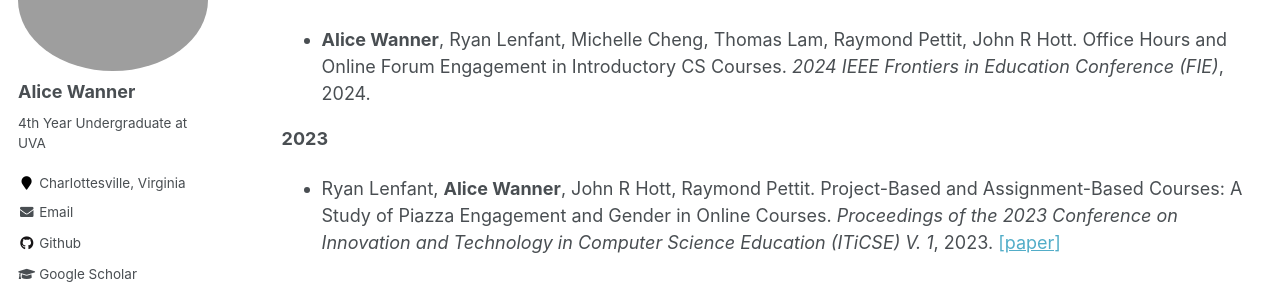
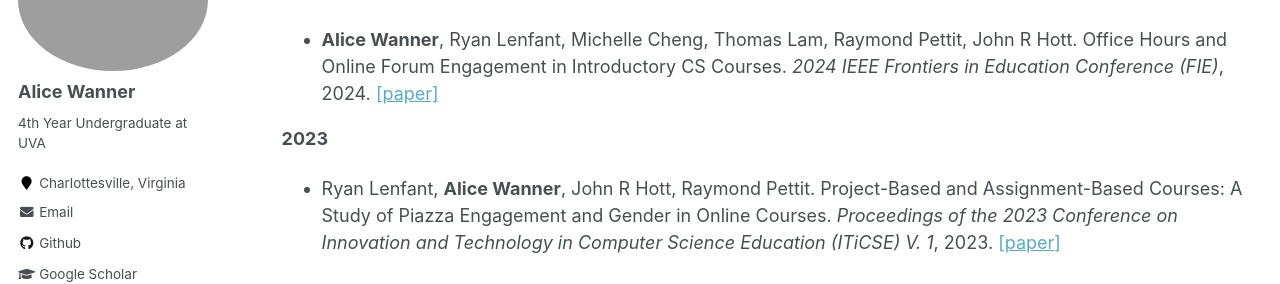
Before and after one commit to alicewanner/alicewanner.github.io, a Jekyll site: the page built from _pages/publications.md, in a window 1280 px wide. Shown: the part 189-473 px from the top of the page. Built offline with Jekyll 4.4.1, drawn with Linux system fonts in a browser that asks for light colours.

Commit message:
added pub link

```diff
--- a/_pages/publications.md
+++ b/_pages/publications.md
@@ -5,7 +5,7 @@ permalink: /publications/
 author_profile: true
 ---
 **2024**
-- **Alice Wanner**, Ryan Lenfant, Michelle Cheng, Thomas Lam, Raymond Pettit, John R Hott. Office Hours and Online Forum Engagement in Introductory CS Courses. *2024 IEEE Frontiers in Education Conference (FIE)*, 2024.
+- **Alice Wanner**, Ryan Lenfant, Michelle Cheng, Thomas Lam, Raymond Pettit, John R Hott. Office Hours and Online Forum Engagement in Introductory CS Courses. *2024 IEEE Frontiers in Education Conference (FIE)*, 2024. [[paper]](https://ieeexplore.ieee.org/abstract/document/10892847)
 
 **2023**
 - Ryan Lenfant, **Alice Wanner**, John R Hott, Raymond Pettit. Project-Based and Assignment-Based Courses: A Study of Piazza Engagement and Gender in Online Courses. *Proceedings of the 2023 Conference on Innovation and Technology in Computer Science Education (ITiCSE) V. 1*, 2023. [[paper]](https://dl.acm.org/doi/abs/10.1145/3587102.3588833)
```
